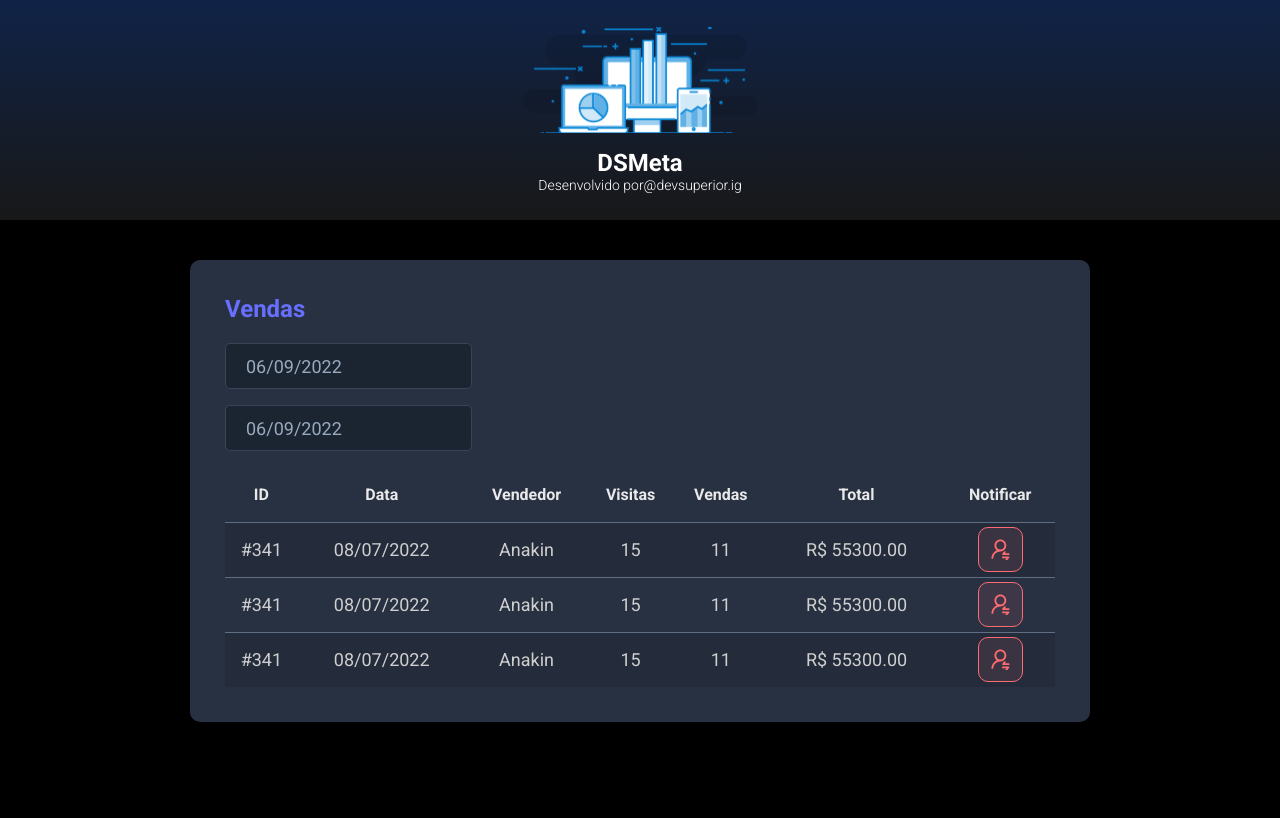
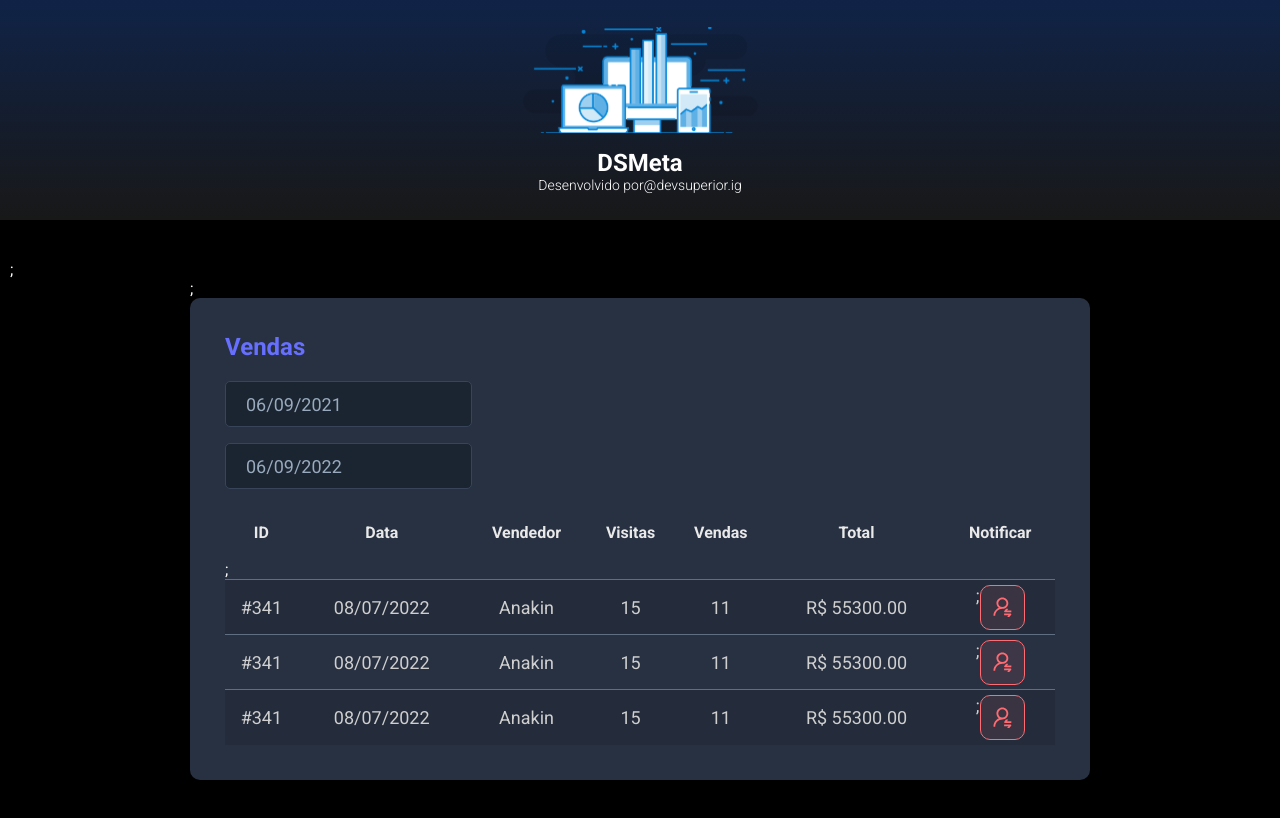
Before and after one commit to jaimecostaramos/dsmeta, a React (Vite) app in the folder frontend/: page / in a window 1280 px wide. Built offline with nearby package versions, Linux system fonts and the light colour scheme.

Commit message:
useState

```diff
--- a/frontend/src/components/SalesCard/index.tsx
+++ b/frontend/src/components/SalesCard/index.tsx
@@ -1,10 +1,18 @@
 
+import { useState } from "react";
 import DatePicker from "react-datepicker";
 import "react-datepicker/dist/react-datepicker.css";
 import NotificationButton from '../NotificationButton';
 import './styles.css';
 
 function SalesCard() {
+
+    const min = new Date(new Date().setDate(new Date().getDate() - 365));
+    const max = new Date();
+
+    const [minDate, setMinDate] = useState(min);
+    const [maxDate, setMaxDate] = useState(max);
+
     return (
 
         <div className="dsmeta-card">
@@ -12,16 +20,16 @@
             <div>
                 <div className="dsmeta-form-control-container">
                     <DatePicker
-                        selected={new Date()}
-                        onChange={(date: Date) => { }}
+                        selected={minDate}
+                        onChange={(date: Date) => setMinDate(date)}
                         className="dsmeta-form-control"
                         dateFormat="dd/MM/yyyy"
                     />
                 </div>
                 <div className="dsmeta-form-control-container">
                     <DatePicker
-                        selected={new Date()}
-                        onChange={(date: Date) => { }}
+                        selected={maxDate}
+                        onChange={(date: Date) => setMaxDate(date)}
                         className="dsmeta-form-control"
                         dateFormat="dd/MM/yyyy"
                     />
@@ -29,7 +37,7 @@
             </div>
 
             <div>
-                <table className="dsmeta-sales-table">
+                <table className="dsmeta-sales-table">;
                     <thead>
                         <tr>
                             <th className="show992">ID</th>
@@ -50,7 +58,7 @@
                             <td className="show992">11</td>
                             <td>R$ 55300.00</td>
                             <td>
-                                <div className="dsmeta-red-btn-container">
+                                <div className="dsmeta-red-btn-container">;
                                     <NotificationButton />
                                 </div>
                             </td>
@@ -63,7 +71,7 @@
                             <td className="show992">11</td>
                             <td>R$ 55300.00</td>
                             <td>
-                                <div className="dsmeta-red-btn-container">
+                                <div className="dsmeta-red-btn-container">;
                                     <NotificationButton />
                                 </div>
                             </td>
@@ -76,7 +84,7 @@
                             <td className="show992">11</td>
                             <td>R$ 55300.00</td>
                             <td>
-                                <div className="dsmeta-red-btn-container">
+                                <div className="dsmeta-red-btn-container">;
                                     <NotificationButton />
                                 </div>
                             </td>
@@ -91,4 +99,4 @@
     )
 }
 
-export default SalesCard
+export default SalesCard;
```
Also changed, not shown: frontend/src/App.tsx (+5 -5 lines).
